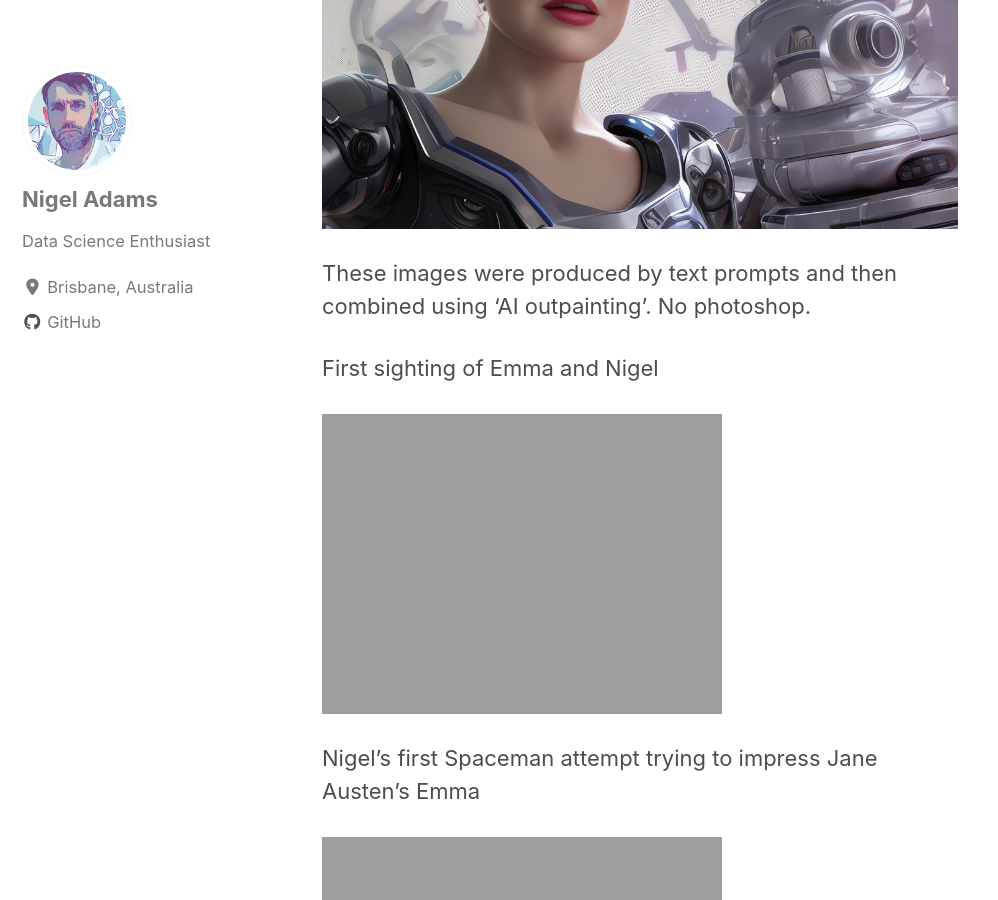
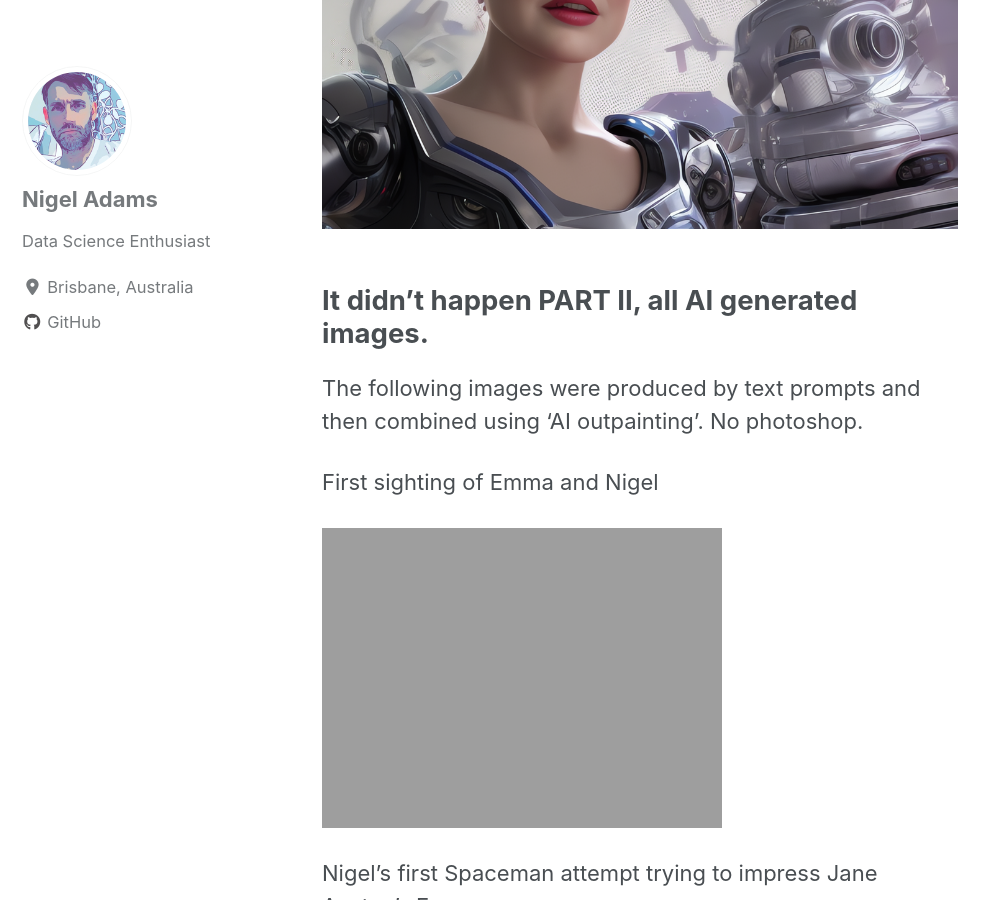
Before and after one commit to Spcman/stable-diffusion-m1, a Jekyll site: the page built from _pages/gallery.md, in a window 1280 px wide and 900 px high, scrolled down 3719 px. Shown: the whole window, without its empty margins (0-998 px from the left). Built offline with Jekyll 4.4.1, drawn with Linux system fonts in a browser that asks for light colours; cached includes are drawn as plain includes; nearby versions of some CDN libraries.

Commit message:
Upd gallery

```diff
--- a/_pages/gallery.md
+++ b/_pages/gallery.md
@@ -33,7 +33,10 @@ Prompt: nousr robot, complex 3d render ultra detailed of emma hewison hb1 porcel
 
 ![Emma Future]({{ site.url }}{{ site.baseurl }}/images/gallery/emma-future.png)
 
-These images were produced by text prompts and then combined using 'AI outpainting'. No photoshop.
+
+## It didn't happen PART II, all AI generated images.
+
+The following images were produced by text prompts and then combined using 'AI outpainting'. No photoshop.
 
 First sighting of Emma and Nigel
 
```
